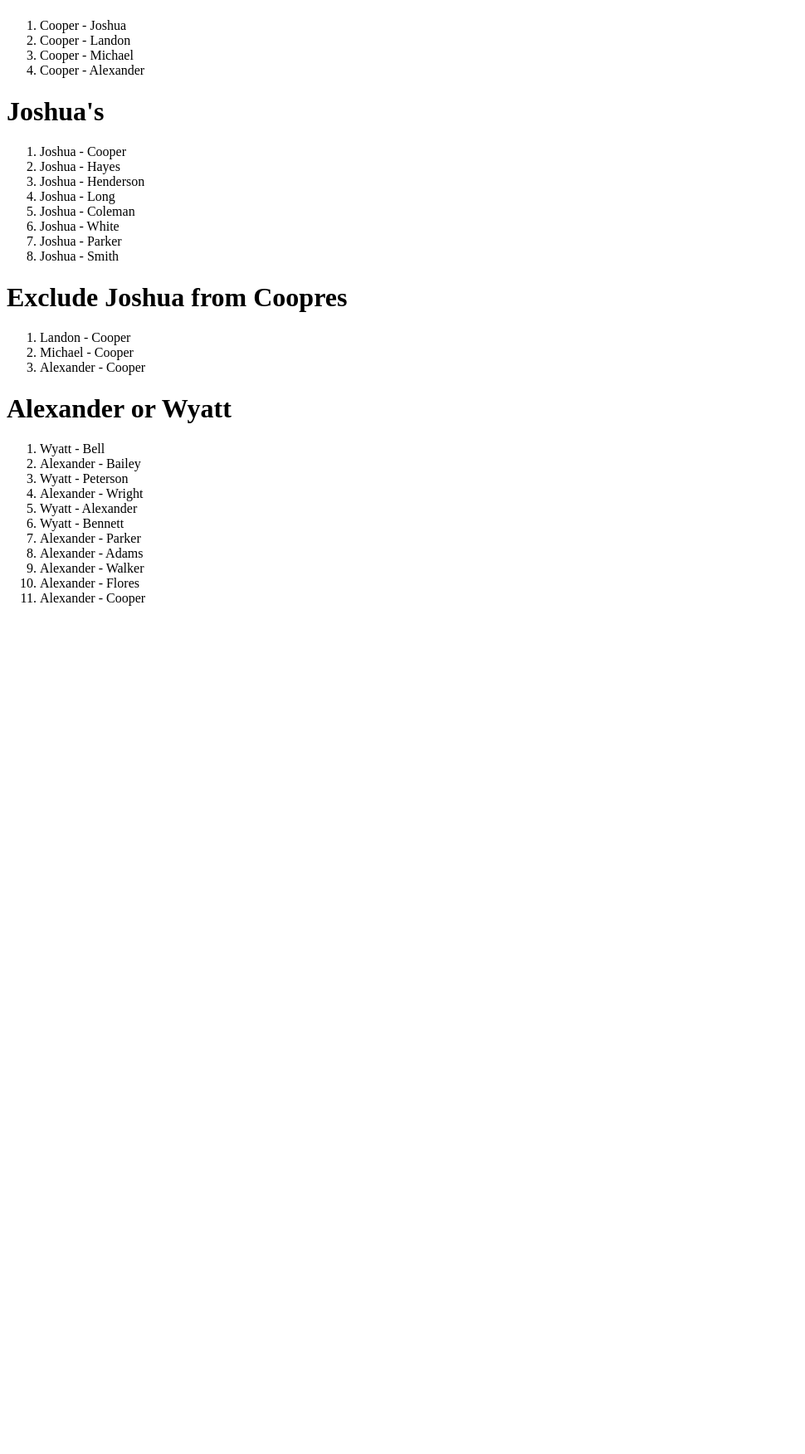
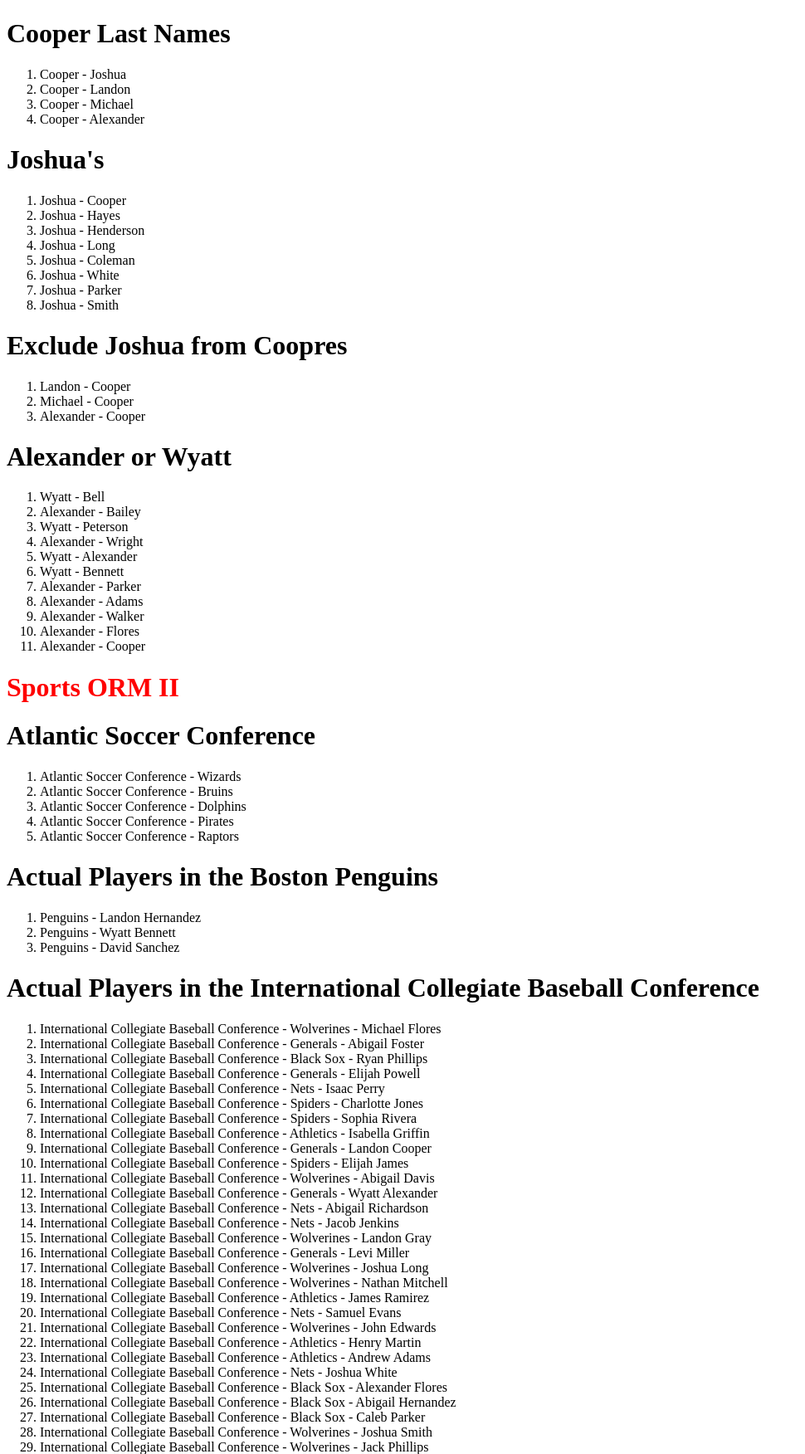
Before and after one commit to BenjaminLivingstone/django-orm-sport, a Django app: page / in a window 1280 px wide. Shown: the part 3446-5198 px from the top of the page at 83% size, without its empty margins (0-970 px from the left). Before the commit the page ends 4176 px from the top, so only its background shows below. Run offline with Django 3.2, Linux system fonts and the light colour scheme; data comes from the database, SQL or seed files in the repository.

Commit message:
Empezando Sofia

```diff
--- a/leagues/templates/leagues/index.html
+++ b/leagues/templates/leagues/index.html
@@ -1,15 +1,23 @@
 <!DOCTYPE html>
+<style>
+    .red {
+        color: red;
+    }
+</style>
 <html>
+
 <head>
     <title>Sports Leagues</title>
 </head>
+
 <body>
-		{% comment %} <h1>Leagues</h1>
+    {% comment %}
+    <h1>Leagues</h1>
     <ol>
         {% for league in leagues %}
         <li>{{league.name}}</li>
         {% empty %}
-				<p>No leagues found.  Try <code>python manage.py loaddata data.json</code>, or, if that doesn't work, going <a href="{% url 'make_data' %}">here</a> (but be prepared to wait).</p>
+        <p>No leagues found. Try <code>python manage.py loaddata data.json</code>, or, if that doesn't work, going <a href="{% url 'make_data' %}">here</a> (but be prepared to wait).</p>
         {% endfor %}
     </ol>
     <h1>Teams</h1>
@@ -17,7 +25,7 @@
         {% for team in teams %}
         <li>{{team.location}} {{team.team_name}}</li>
         {% empty %}
-				<p>No teams found.  Try <code>python manage.py loaddata data.json</code>, or, if that doesn't work, going <a href="{% url 'make_data' %}">here</a> (but be prepared to wait).</p>
+        <p>No teams found. Try <code>python manage.py loaddata data.json</code>, or, if that doesn't work, going <a href="{% url 'make_data' %}">here</a> (but be prepared to wait).</p>
         {% endfor %}
     </ol>
     <h1>Players</h1>
@@ -25,15 +33,16 @@
         {% for player in players %}
         <li>{{player.first_name}} {{player.last_name}}</li>
         {% empty %}
-				<p>No teams found.  Try <code>python manage.py loaddata data.json</code>, or, if that doesn't work, going <a href="{% url 'make_data' %}">here</a> (but be prepared to wait).</p>
+        <p>No teams found. Try <code>python manage.py loaddata data.json</code>, or, if that doesn't work, going <a href="{% url 'make_data' %}">here</a> (but be prepared to wait).</p>
         {% endfor %}
     </ol> {% endcomment %}
+    <h1 class="red">Sports ORM I</h1>
     <h1>Baseball Leagues</h1>
     <ol>
         {% for league in baseball_leagues %}
         <li>{{league.name}}</li>
         {% empty %}
-				<p>No teams found.  Try <code>python manage.py loaddata data.json</code>, or, if that doesn't work, going <a href="{% url 'make_data' %}">here</a> (but be prepared to wait).</p>
+        <p>No teams found. Try <code>python manage.py loaddata data.json</code>, or, if that doesn't work, going <a href="{% url 'make_data' %}">here</a> (but be prepared to wait).</p>
         {% endfor %}
     </ol>
     <h1>Women's Leagues</h1>
@@ -41,15 +50,15 @@
         {% for league in women_leagues %}
         <li>{{league.name}}</li>
         {% empty %}
-				<p>No teams found.  Try <code>python manage.py loaddata data.json</code>, or, if that doesn't work, going <a href="{% url 'make_data' %}">here</a> (but be prepared to wait).</p>
+        <p>No teams found. Try <code>python manage.py loaddata data.json</code>, or, if that doesn't work, going <a href="{% url 'make_data' %}">here</a> (but be prepared to wait).</p>
         {% endfor %}
     </ol>
-		<h1>Hockey  Leagues</h1>
+    <h1>Hockey Leagues</h1>
     <ol>
         {% for league in hockey_leagues %}
         <li>{{league.name}}</li>
         {% empty %}
-				<p>No teams found.  Try <code>python manage.py loaddata data.json</code>, or, if that doesn't work, going <a href="{% url 'make_data' %}">here</a> (but be prepared to wait).</p>
+        <p>No teams found. Try <code>python manage.py loaddata data.json</code>, or, if that doesn't work, going <a href="{% url 'make_data' %}">here</a> (but be prepared to wait).</p>
         {% endfor %}
     </ol>
     <h1>Other than Football</h1>
@@ -57,7 +66,7 @@
         {% for league in other_than_football %}
         <li>{{league.name}}</li>
         {% empty %}
-				<p>No teams found.  Try <code>python manage.py loaddata data.json</code>, or, if that doesn't work, going <a href="{% url 'make_data' %}">here</a> (but be prepared to wait).</p>
+        <p>No teams found. Try <code>python manage.py loaddata data.json</code>, or, if that doesn't work, going <a href="{% url 'make_data' %}">here</a> (but be prepared to wait).</p>
         {% endfor %}
     </ol>
     <h1>Conference Leagues</h1>
@@ -65,7 +74,7 @@
         {% for league in conference_leagues %}
         <li>{{league.name}}</li>
         {% empty %}
-				<p>No teams found.  Try <code>python manage.py loaddata data.json</code>, or, if that doesn't work, going <a href="{% url 'make_data' %}">here</a> (but be prepared to wait).</p>
+        <p>No teams found. Try <code>python manage.py loaddata data.json</code>, or, if that doesn't work, going <a href="{% url 'make_data' %}">here</a> (but be prepared to wait).</p>
         {% endfor %}
     </ol>
     <h1>Atlantic Leagues</h1>
@@ -73,7 +82,7 @@
         {% for league in atlantic_leagues %}
         <li>{{league.name}}</li>
         {% empty %}
-				<p>No teams found.  Try <code>python manage.py loaddata data.json</code>, or, if that doesn't work, going <a href="{% url 'make_data' %}">here</a> (but be prepared to wait).</p>
+        <p>No teams found. Try <code>python manage.py loaddata data.json</code>, or, if that doesn't work, going <a href="{% url 'make_data' %}">here</a> (but be prepared to wait).</p>
         {% endfor %}
     </ol>
     <h1>Dallas Teams</h1>
@@ -81,7 +90,7 @@
         {% for team in dallas_teams %}
         <li>{{team.team_name}}</li>
         {% empty %}
-				<p>No teams found.  Try <code>python manage.py loaddata data.json</code>, or, if that doesn't work, going <a href="{% url 'make_data' %}">here</a> (but be prepared to wait).</p>
+        <p>No teams found. Try <code>python manage.py loaddata data.json</code>, or, if that doesn't work, going <a href="{% url 'make_data' %}">here</a> (but be prepared to wait).</p>
         {% endfor %}
     </ol>
     <h1>Raptor Teams</h1>
@@ -89,7 +98,7 @@
         {% for team in raptor_teams %}
         <li>{{team.team_name}}</li>
         {% empty %}
-				<p>No teams found.  Try <code>python manage.py loaddata data.json</code>, or, if that doesn't work, going <a href="{% url 'make_data' %}">here</a> (but be prepared to wait).</p>
+        <p>No teams found. Try <code>python manage.py loaddata data.json</code>, or, if that doesn't work, going <a href="{% url 'make_data' %}">here</a> (but be prepared to wait).</p>
         {% endfor %}
     </ol>
     <h1>City Teams</h1>
@@ -97,7 +106,7 @@
         {% for team in city_teams %}
         <li>{{team.location}} - {{team.team_name}}</li>
         {% empty %}
-				<p>No teams found.  Try <code>python manage.py loaddata data.json</code>, or, if that doesn't work, going <a href="{% url 'make_data' %}">here</a> (but be prepared to wait).</p>
+        <p>No teams found. Try <code>python manage.py loaddata data.json</code>, or, if that doesn't work, going <a href="{% url 'make_data' %}">here</a> (but be prepared to wait).</p>
         {% endfor %}
     </ol>
     <h1>T Teams</h1>
@@ -105,7 +114,7 @@
         {% for team in t_teams %}
         <li>{{team.team_name}}</li>
         {% empty %}
-				<p>No teams found.  Try <code>python manage.py loaddata data.json</code>, or, if that doesn't work, going <a href="{% url 'make_data' %}">here</a> (but be prepared to wait).</p>
+        <p>No teams found. Try <code>python manage.py loaddata data.json</code>, or, if that doesn't work, going <a href="{% url 'make_data' %}">here</a> (but be prepared to wait).</p>
         {% endfor %}
     </ol>
     <h1>Location Ordered Teams</h1>
@@ -113,7 +122,7 @@
         {% for team in location_order_teams %}
         <li>{{team.location}} - {{team.team_name}} </li>
         {% empty %}
-				<p>No teams found.  Try <code>python manage.py loaddata data.json</code>, or, if that doesn't work, going <a href="{% url 'make_data' %}">here</a> (but be prepared to wait).</p>
+        <p>No teams found. Try <code>python manage.py loaddata data.json</code>, or, if that doesn't work, going <a href="{% url 'make_data' %}">here</a> (but be prepared to wait).</p>
         {% endfor %}
     </ol>
     <h1>Inv Location Ordered Teams</h1>
@@ -121,7 +130,7 @@
         {% for team in inv_location_order_teams %}
         <li>{{team.location}} - {{team.team_name}} </li>
         {% empty %}
-				<p>No teams found.  Try <code>python manage.py loaddata data.json</code>, or, if that doesn't work, going <a href="{% url 'make_data' %}">here</a> (but be prepared to wait).</p>
+        <p>No teams found. Try <code>python manage.py loaddata data.json</code>, or, if that doesn't work, going <a href="{% url 'make_data' %}">here</a> (but be prepared to wait).</p>
         {% endfor %}
     </ol>
     <h1>Cooper Last Names</h1>
@@ -129,7 +138,7 @@
         {% for player in cooper_players %}
         <li>{{player.last_name}} - {{player.first_name}} </li>
         {% empty %}
-				<p>No teams found.  Try <code>python manage.py loaddata data.json</code>, or, if that doesn't work, going <a href="{% url 'make_data' %}">here</a> (but be prepared to wait).</p>
+        <p>No teams found. Try <code>python manage.py loaddata data.json</code>, or, if that doesn't work, going <a href="{% url 'make_data' %}">here</a> (but be prepared to wait).</p>
         {% endfor %}
     </ol>
     <h1>Joshua's</h1>
@@ -137,7 +146,7 @@
         {% for player in joshua_players %}
         <li>{{player.first_name}} - {{player.last_name}} </li>
         {% empty %}
-				<p>No teams found.  Try <code>python manage.py loaddata data.json</code>, or, if that doesn't work, going <a href="{% url 'make_data' %}">here</a> (but be prepared to wait).</p>
+        <p>No teams found. Try <code>python manage.py loaddata data.json</code>, or, if that doesn't work, going <a href="{% url 'make_data' %}">here</a> (but be prepared to wait).</p>
         {% endfor %}
     </ol>
     <h1>Exclude Joshua from Coopres</h1>
@@ -145,7 +154,7 @@
         {% for player in exclude_joshua_from_coopers %}
         <li>{{player.first_name}} - {{player.last_name}}</li>
         {% empty %}
-				<p>No teams found.  Try <code>python manage.py loaddata data.json</code>, or, if that doesn't work, going <a href="{% url 'make_data' %}">here</a> (but be prepared to wait).</p>
+        <p>No teams found. Try <code>python manage.py loaddata data.json</code>, or, if that doesn't work, going <a href="{% url 'make_data' %}">here</a> (but be prepared to wait).</p>
         {% endfor %}
     </ol>
     <h1>Alexander or Wyatt</h1>
@@ -153,40 +162,51 @@
         {% for player in alexanderorwyatt %}
         <li>{{player.first_name}} - {{player.last_name}}</li>
         {% empty %}
-				<p>No teams found.  Try <code>python manage.py loaddata data.json</code>, or, if that doesn't work, going <a href="{% url 'make_data' %}">here</a> (but be prepared to wait).</p>
+        <p>No teams found. Try <code>python manage.py loaddata data.json</code>, or, if that doesn't work, going <a href="{% url 'make_data' %}">here</a> (but be prepared to wait).</p>
         {% endfor %}
     </ol>
+    <h1 class="red">Sports ORM II</h1>
+    <h1>Atlantic Soccer Conference</h1>
+    <ol>
+        {% for team in asc_teams %}
+        <li>{{team.league.name}} - {{team.team_name}}</li>
+        {% empty %}
+        <p>No teams found. Try <code>python manage.py loaddata data.json</code>, or, if that doesn't work, going <a href="{% url 'make_data' %}">here</a> (but be prepared to wait).</p>
+        {% endfor %}
+    </ol>
+    <h1>Actual Players in the Boston Penguins</h1>
+    <ol>
+        {% for player in bp_players %}
+        <li>{{player.curr_team.team_name}} - {{player.first_name}} {{player.last_name}}</li>
+        {% empty %}
+        <p>No teams found. Try <code>python manage.py loaddata data.json</code>, or, if that doesn't work, going <a href="{% url 'make_data' %}">here</a> (but be prepared to wait).</p>
+        {% endfor %}
+    </ol>
+    <h1>Actual Players in the International Collegiate Baseball Conference</h1>
+    <ol>
+        {% for player in icbc_players %}
+        <li>{{player.curr_team.league.name}} - {{player.curr_team.team_name}} - {{player.first_name}} {{player.last_name}}</li>
+        {% empty %}
+        <p>No teams found. Try <code>python manage.py loaddata data.json</code>, or, if that doesn't work, going <a href="{% url 'make_data' %}">here</a> (but be prepared to wait).</p>
+        {% endfor %}
+    </ol>
+    <h1>Actual Players in the American Conference of Amateur Football</h1>
+    <ol>
+        {% for player in acafl_players %}
+        <li>{{player.curr_team.league.name}} - {{player.curr_team.team_name}} - {{player.first_name}} {{player.last_name}}</li>
+        {% empty %}
+        <p>No teams found. Try <code>python manage.py loaddata data.json</code>, or, if that doesn't work, going <a href="{% url 'make_data' %}">here</a> (but be prepared to wait).</p>
+        {% endfor %}
+    </ol>
+    <h1>Football Players</h1>
+    <ol>
+        {% for player in f_players %}
+        <li>{{player.curr_team.league.sport}} - {{player.curr_team.team_name}} - {{player.first_name}} {{player.last_name}}</li>
+        {% empty %}
+        <p>No teams found. Try <code>python manage.py loaddata data.json</code>, or, if that doesn't work, going <a href="{% url 'make_data' %}">here</a> (but be prepared to wait).</p>
+        {% endfor %}
+    </ol>
+
 </body>
+
 </html>
-{% comment %}
-Asignatura: Sports ORM I
-Objetivos:
-Practica el uso de consultas más avanzadas.
-El propósito de esta asignación es practicar el uso de Django ORM para realizar consultas en una base de datos preexistente. DEBES instalar sports_orm antes de poder completar esta tarea. En tu carpeta Django, ejecuta este comando de terminal: git clone https://github.com/TheCodingDojo/sports_orm.git Esto creará una carpeta llamada sports_orm; si ingresas cda esta nueva carpeta python manage.py runserver, deberías ver listas de ligas deportivas, equipos y jugadores. Tu objetivo para esta tarea es modificar leagues/views.pyy / o leagues/templates/leagues/index.htmlpara que la página muestre:
-
-... todas las ligas de béisbol
-... todas las ligas de mujeres
-... todas las ligas donde el deporte es cualquier tipo de hockey
-... todas las ligas donde el deporte no sea football
-... todas las ligas que se llaman "conferencias"
-... todas las ligas de la región atlántica
-... todos los equipos con sede en Dallas
-... todos los equipos nombraron los Raptors
-... todos los equipos cuya ubicación incluye "Ciudad"
-... todos los equipos cuyos nombres comienzan con "T"
-... todos los equipos, ordenados alfabéticamente por ubicación
-... todos los equipos, ordenados por nombre de equipo en orden alfabético inverso
-... cada jugador con apellido "Cooper"
-... cada jugador con nombre "Joshua"
-... todos los jugadores con el apellido "Cooper" EXCEPTO aquellos con "Joshua" como primer nombre
-... todos los jugadores con nombre "Alexander" O nombre "Wyatt"
-Sugerencia: ¡Intenta editar el diccionario de contexto para estas consultas
-
-context = {
-	# comenta la clave "leagues" para que no entren en conflicto
-	# "leagues": League.objects.all(),
-	"teams": Team.objects.all(),
-	"players": Player.objects.all(),
-	# query 1: Todas las ligas de beisbol
-	"leagues": League.objects.something(something=something),
-} {% endcomment %}
--- a/leagues/views.py
+++ b/leagues/views.py
@@ -24,7 +24,15 @@ def index(request):
 		"joshua_players": Player.objects.filter(first_name__contains='joshua'),
 		"exclude_joshua_from_coopers": Player.objects.filter(last_name__contains="cooper").exclude(first_name__contains="joshua"),
 		"alexanderorwyatt": Player.objects.filter(first_name="Alexander") | Player.objects.filter(first_name="Wyatt"),
-
+		#Sports ORM II
+		"asc_teams": Team.objects.filter(league__name="Atlantic Soccer Conference"),
+		"bp_players": Player.objects.filter(curr_team__team_name="Penguins") ,
+		#  se puede agregar la ubicacion, pero en esta situación basta con penguins curr_team__location="Boston"
+		"icbc_players": Player.objects.filter(curr_team__league__name="International Collegiate Baseball Conference"),
+		"icbc_players": Player.objects.filter(curr_team__league__name="International Collegiate Baseball Conference"),
+		"acafl_players": Player.objects.filter(curr_team__league__name="American Conference of Amateur Football",last_name="Lopez"),
+		"f_players": Player.objects.filter(curr_team__league__sport="Football"),
+		"s_teams":Team.objects.filter(curr_players__first_name="Sofia"),
 	}
 	return render(request, "leagues/index.html", context)
 
```
Lines whose indentation alone changed are shown as unchanged.
